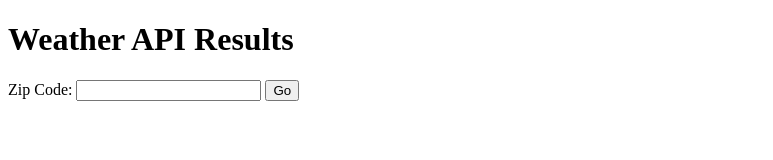
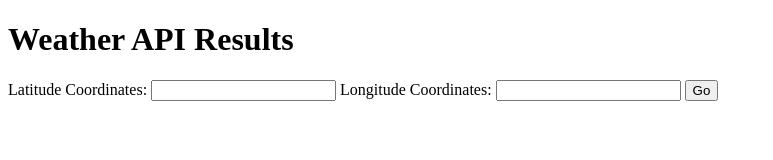
Before and after one commit to songxil/weather-query-by-city, a website: page index.html in a window 1280 px wide. Shown: the whole page, without its empty margins (0-773 px from the left). Drawn offline with Linux system fonts and the light colour scheme.

Commit message:
Update index.html

```diff
--- a/index.html
+++ b/index.html
@@ -9,8 +9,10 @@
     <h1>Weather API Results</h1>
 
     <form action="/" method="post">
-        <label for="zipInput">Zip Code: </label>
-        <input id = "zipInput" type="text" name="zipInput">
+        <label for="latInput">Latitude Coordinates: </label>
+        <input id = "latInput" type="text" name="latInput">
+        <label for="longInput">Longitude Coordinates: </label>
+        <input id = "longInput" type="text" name="longInput">
         <button type="submit">Go</button>
     </form>
 
```
